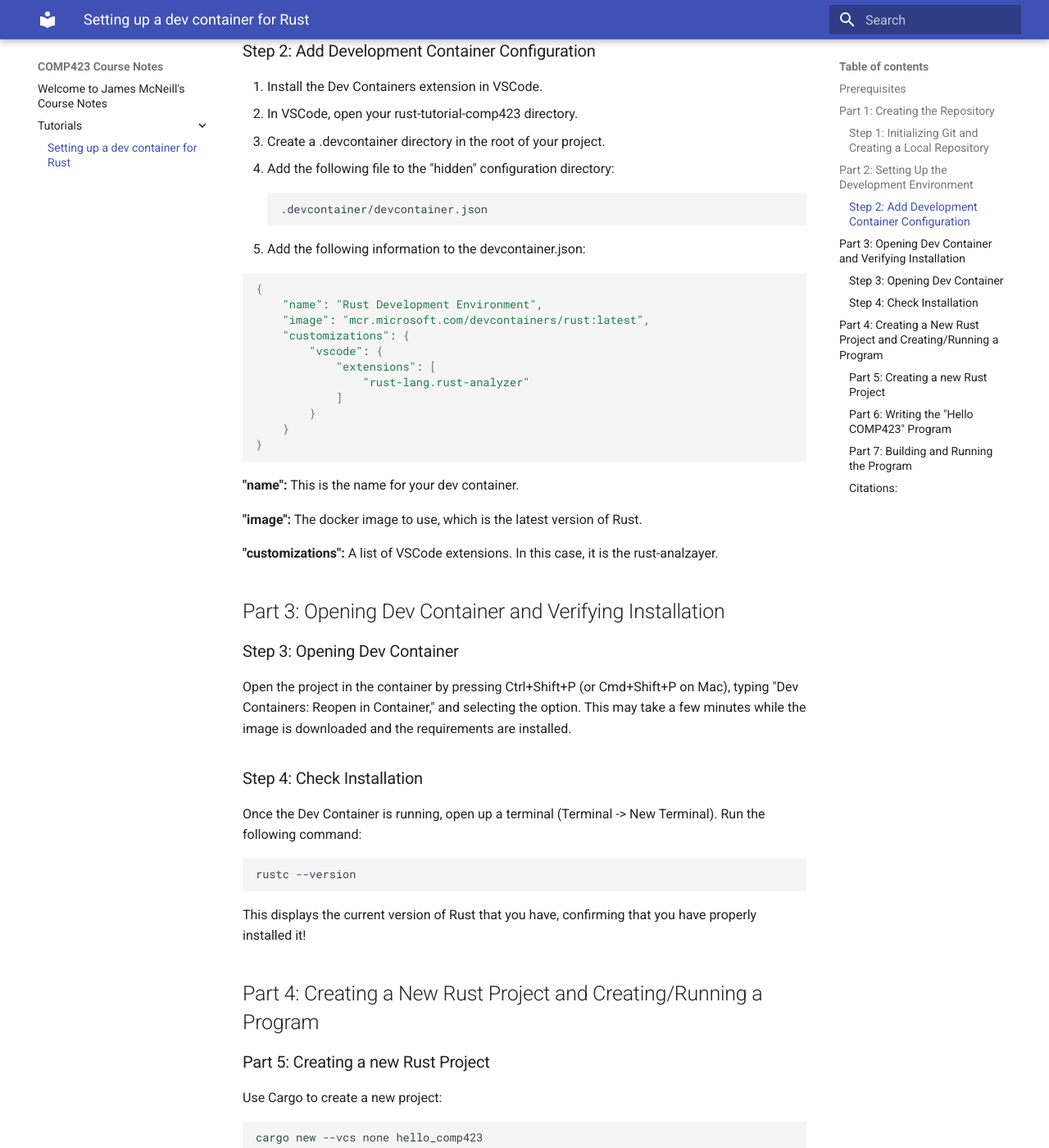
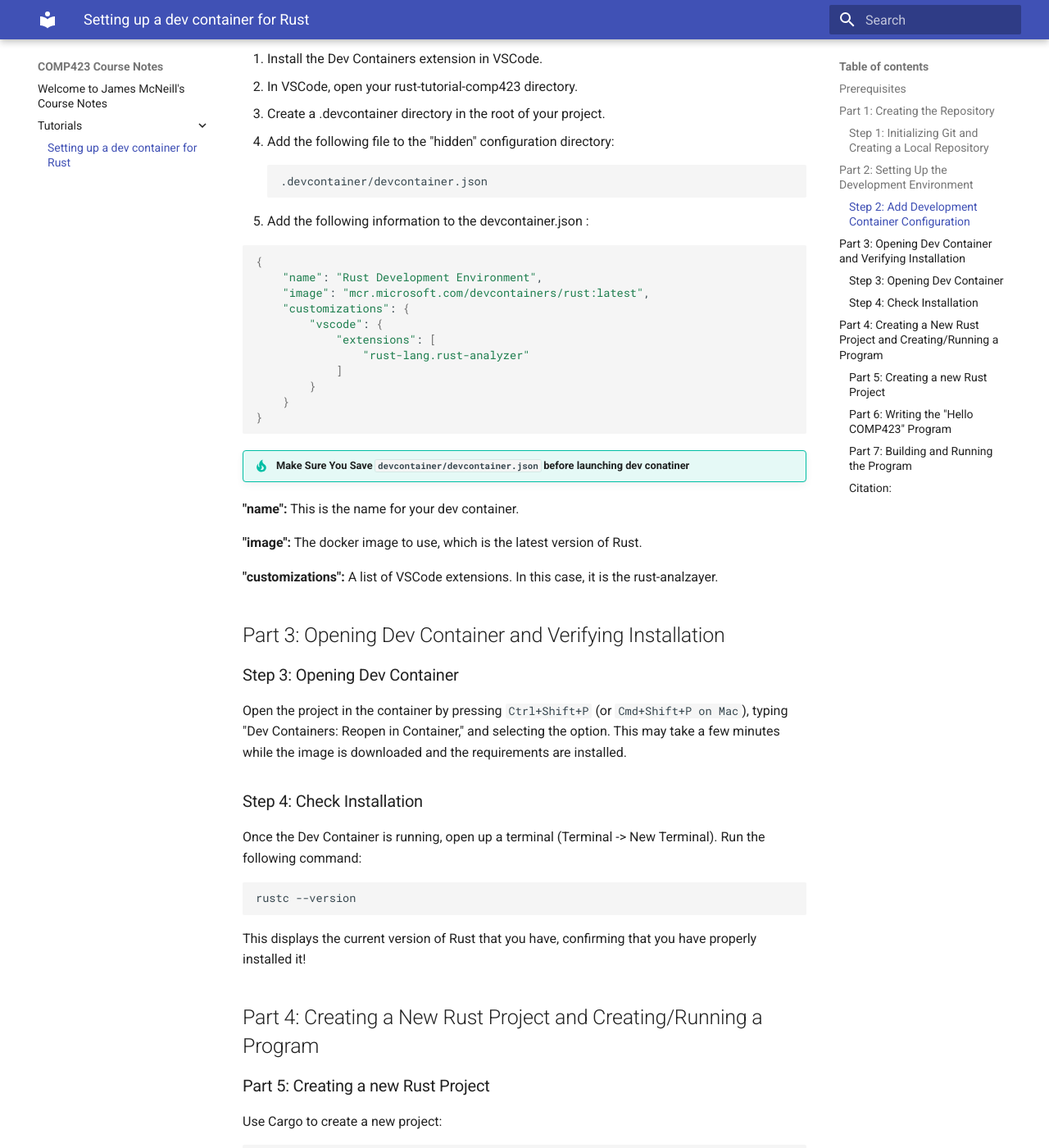
Before and after one commit to jamesbmc1/comp423-course-notes, an MkDocs documentation site: the page built from docs/tutorials/rust-setup.md, in a window 1280 px wide and 1400 px high, scrolled down 927 px. Shown: the whole window at 82% size. Built offline with MkDocs 1.6.1 and Material for MkDocs 9.7.7, drawn with Linux system fonts in a browser that asks for light colours; some of the changed text lies outside the part shown.

Commit message:
Made edits and suggestions

````diff
--- a/docs/tutorials/rust-setup.md
+++ b/docs/tutorials/rust-setup.md
@@ -34,7 +33,7 @@
 ```bash
 .devcontainer/devcontainer.json
 ```
-5. Add the following information to the devcontainer.json:
+5. Add the following information to the devcontainer.json :
 
 ```bash
 {
@@ -49,6 +48,7 @@
     }
 }
 ```
+!!! Tip "Make Sure You Save `devcontainer/devcontainer.json` before launching dev conatiner"
 
 
 **"name":** This is the name for your dev container.
@@ -60,7 +60,7 @@
 
 ## Part 3: Opening Dev Container and Verifying Installation
 ### Step 3: Opening Dev Container
-Open the project in the container by pressing Ctrl+Shift+P (or Cmd+Shift+P on Mac), typing "Dev Containers: Reopen in Container,"
+Open the project in the container by pressing `Ctrl+Shift+P` (or `Cmd+Shift+P on Mac`), typing "Dev Containers: Reopen in Container,"
 and selecting the option. This may take a few minutes while the image is downloaded and the requirements are installed.
 
 ### Step 4: Check Installation
@@ -93,6 +93,7 @@
 ```bash
 cargo build
 ```
+<!-- is there a way to print Hello 423 by using build -->
 
 This compiles your code and creates the folder **target\debug** and creates an executable. This is similar to GCC in 211 as you compile first and then run the executable file.
 
@@ -107,7 +108,7 @@
 
 Your Program should output "Hello COMP423" in the terminal. This means that you have properly installed and made a Rust function!
 
-### **Citations:**
+### **Citation:**
 
 **Title:**  Starting a Static Website Project with MkDocs
 
````
Also changed, not shown: other parts of docs/tutorials/rust-setup.md (+2 -3 lines).
